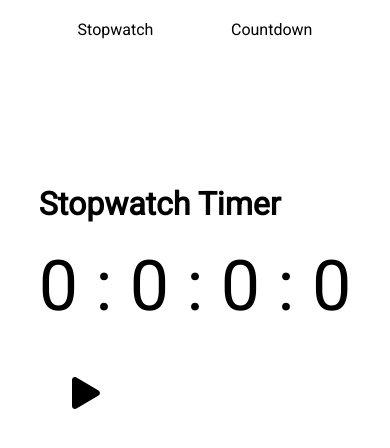
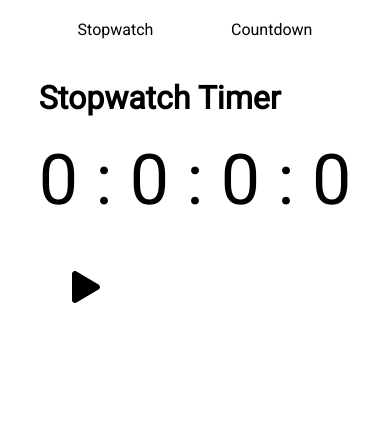
Before and after one commit to mw60680/stopwatch, a React (Create React App) app: page / in a window 390 px wide. Shown: the top 448 px of the page. Built offline with nearby package versions, Linux system fonts and the light colour scheme.

Commit message:
Added high level template adjustment for mobile

```diff
--- a/src/App.css
+++ b/src/App.css
@@ -31,3 +31,9 @@ header > div {
 .timer-controls > *:hover {
 	cursor: pointer;
 }
+
+@media screen and (max-width: 1024px) {
+	.timer-container {
+		min-height: unset;
+	}
+}
--- a/src/App.js
+++ b/src/App.js
@@ -4,7 +4,6 @@ import Stopwatch from './Stopwatch';
 import Timer from './Timer';
 import Nav from './components/Nav';
 import { Fragment, useState, useEffect } from 'react';
-import constants from './config/constants.json'
 import wrapper from './Wrapper'
 
 function App() {
```
